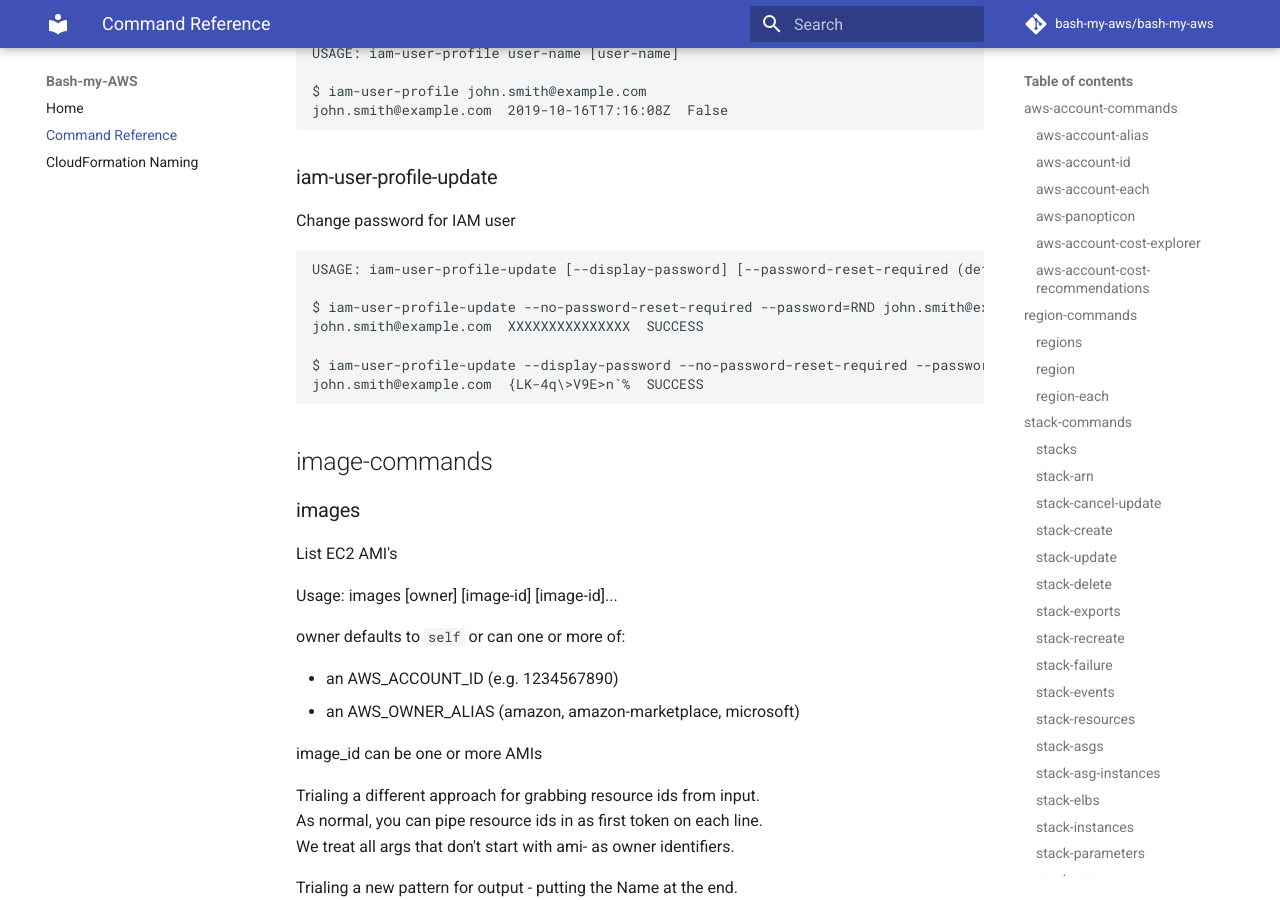
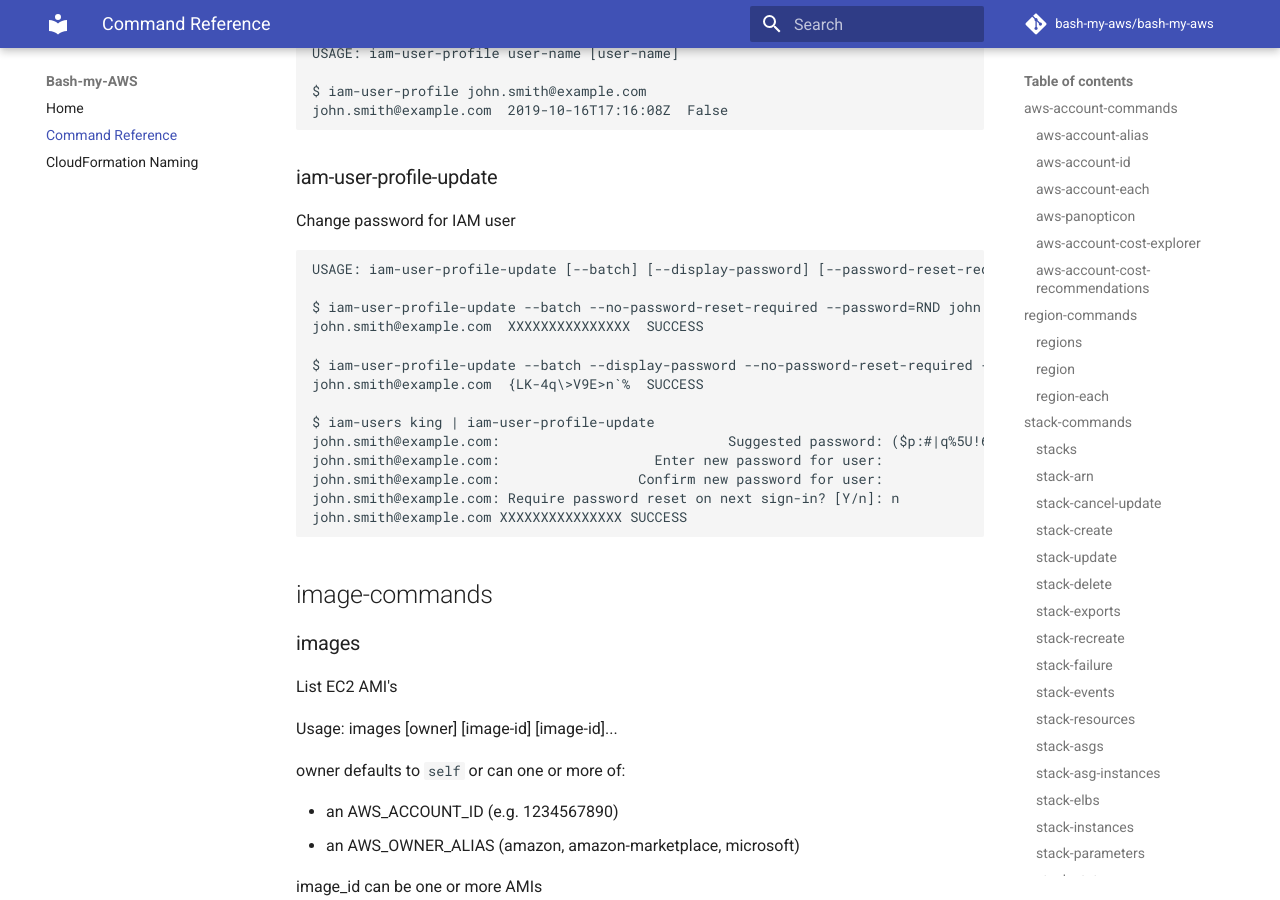
Before and after one commit to bash-my-aws/bash-my-aws, an MkDocs documentation site: the page built from docs/command-reference.md, in a window 1280 px wide and 900 px high, scrolled down 20983 px. Built offline with MkDocs 1.6.1 and Material for MkDocs 9.7.7, drawn with Linux system fonts in a browser that asks for light colours; comment, search, counter and statistics services are not loaded.

Commit message:
[iam-users] Completed interactive/batch in iam-user-profile-update

```diff
--- a/docs/command-reference.md
+++ b/docs/command-reference.md
@@ -997,13 +997,20 @@
 
 Change password for IAM user
 
-    USAGE: iam-user-profile-update [--display-password] [--password-reset-required (default) | --no-password-reset-required] --password=[<value>|RND (default)] user-name [user-name]
-
-    $ iam-user-profile-update --no-password-reset-required --password=RND john.smith@example.com
+    USAGE: iam-user-profile-update [--batch] [--display-password] [--password-reset-required (default) | --no-password-reset-required] --password=[<value>|RND (default)] user-name [user-name]
+
+    $ iam-user-profile-update --batch --no-password-reset-required --password=RND john.smith@example.com
     john.smith@example.com  XXXXXXXXXXXXXXX  SUCCESS
 
-    $ iam-user-profile-update --display-password --no-password-reset-required --password=RND john.smith@example.com
+    $ iam-user-profile-update --batch --display-password --no-password-reset-required --password=RND john.smith@example.com
     john.smith@example.com  {LK-4q\>V9E>n`%  SUCCESS
+
+    $ iam-users king | iam-user-profile-update
+    john.smith@example.com:                            Suggested password: ($p:#|q%5U!6~n%
+    john.smith@example.com:                   Enter new password for user:
+    john.smith@example.com:                 Confirm new password for user:
+    john.smith@example.com: Require password reset on next sign-in? [Y/n]: n
+    john.smith@example.com XXXXXXXXXXXXXXX SUCCESS
 
 
 ## image-commands
```
Also changed, not shown: 1 other file.
